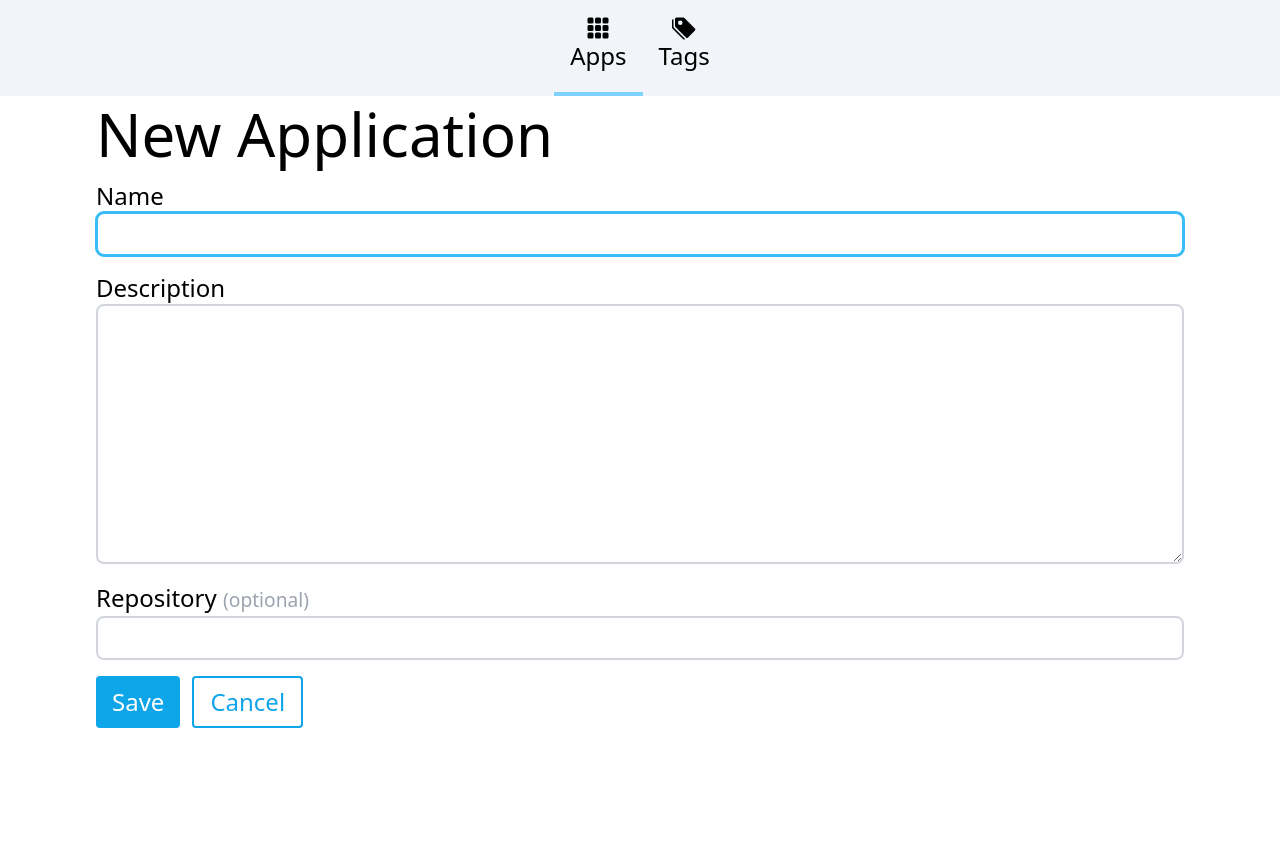
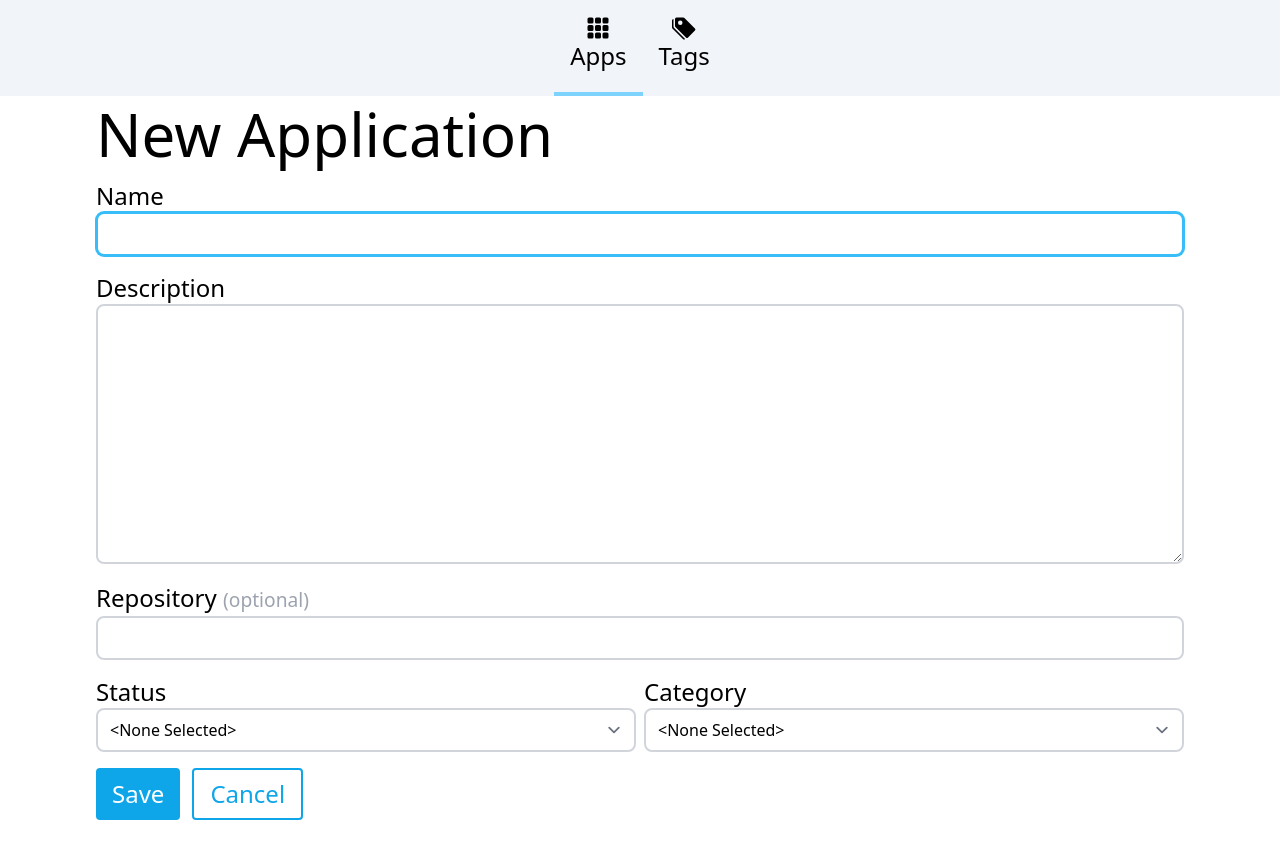
Before and after one commit to fillip1984/app-store-ui, a React (Vite) app: page /applications/new in a window 1280 px wide. Shown: the top 858 px of the page. Before the commit the page ends 824 px from the top, so only its background shows below. Built offline with nearby package versions, Linux system fonts and the light colour scheme; no server answers.

Commit message:
working on new and edit views for apps

```diff
--- a/src/pages/application/ApplicationDetailPage.tsx
+++ b/src/pages/application/ApplicationDetailPage.tsx
@@ -6,6 +6,8 @@ import {
 } from "../../services/ApplicationServices";
 import { useNavigate, useParams } from "react-router-dom";
 import LoadingScreen from "../../components/navigation/LoadingScreen";
+
+import { MdEdit } from "react-icons/md";
 
 const ApplicationDetail = () => {
   const { id } = useParams();
@@ -38,6 +40,10 @@ const ApplicationDetail = () => {
     }
   );
 
+  const handleEditBasics = () => {
+    console.log("editing basics");
+  };
+
   return (
     <div className="container">
       {(isLoading || isError) && (
@@ -50,7 +56,7 @@ const ApplicationDetail = () => {
 
       {!isLoading && !isError && (
         <>
-          <div className="my-2 flex gap-2">
+          <div className="my-2 flex justify-end gap-2 rounded bg-slate-100 p-2">
             <button
               type="button"
               className="secondary-btn secondary-btn-danger"
@@ -58,9 +64,16 @@ const ApplicationDetail = () => {
               Delete
             </button>
           </div>
-          <h2>{application?.name}</h2>
 
-          <p className="mt-4">{application?.description}</p>
+          <div>
+            <div className="flex items-center justify-between">
+              <h2>{application?.name}</h2>
+              <button onClick={handleEditBasics}>
+                <MdEdit className="text-4xl" />
+              </button>
+            </div>
+            <p className="mt-4">{application?.description}</p>
+          </div>
         </>
       )}
     </div>
--- a/src/pages/application/ApplicationNewPage.tsx
+++ b/src/pages/application/ApplicationNewPage.tsx
@@ -101,6 +101,46 @@ const ApplicationNew = () => {
           )}
         </div>
 
+        <div className="flex flex-col gap-x-2 md:flex-row">
+          <div className="input-group flex-1">
+            <label>Status</label>
+            <select>
+              <option value="">&lt;None Selected&gt;</option>
+              <option>In progress</option>
+            </select>
+          </div>
+
+          <div className="input-group flex-1">
+            <label>Category</label>
+            <select>
+              <option value="">&lt;None Selected&gt;</option>
+              <option>Knowledge</option>
+              <option>Productivity</option>
+              <option>Tooling</option>
+              <option>Tutorial</option>
+              <option>Experimental</option>
+            </select>
+          </div>
+        </div>
+
+        {/* <div className="flex flex-col gap-x-2 md:flex-row">
+          <div className="input-group flex-1">
+            <label>Platform</label>
+            <select>
+              <option value="">&lt;None Selected&gt;</option>
+              <option>Frontend - Vite</option>
+              <option>Backend - Spring Boot</option>
+            </select>
+          </div>
+
+          <div className="input-group flex-1">
+            <label>Category</label>
+            <select>
+              <option value="">&lt;None Selected&gt;</option>
+            </select>
+          </div>
+        </div> */}
+
         <div className="mt-4 flex gap-3">
           <button type="submit" className="primary-btn" disabled={isSubmitting}>
             Save
```
